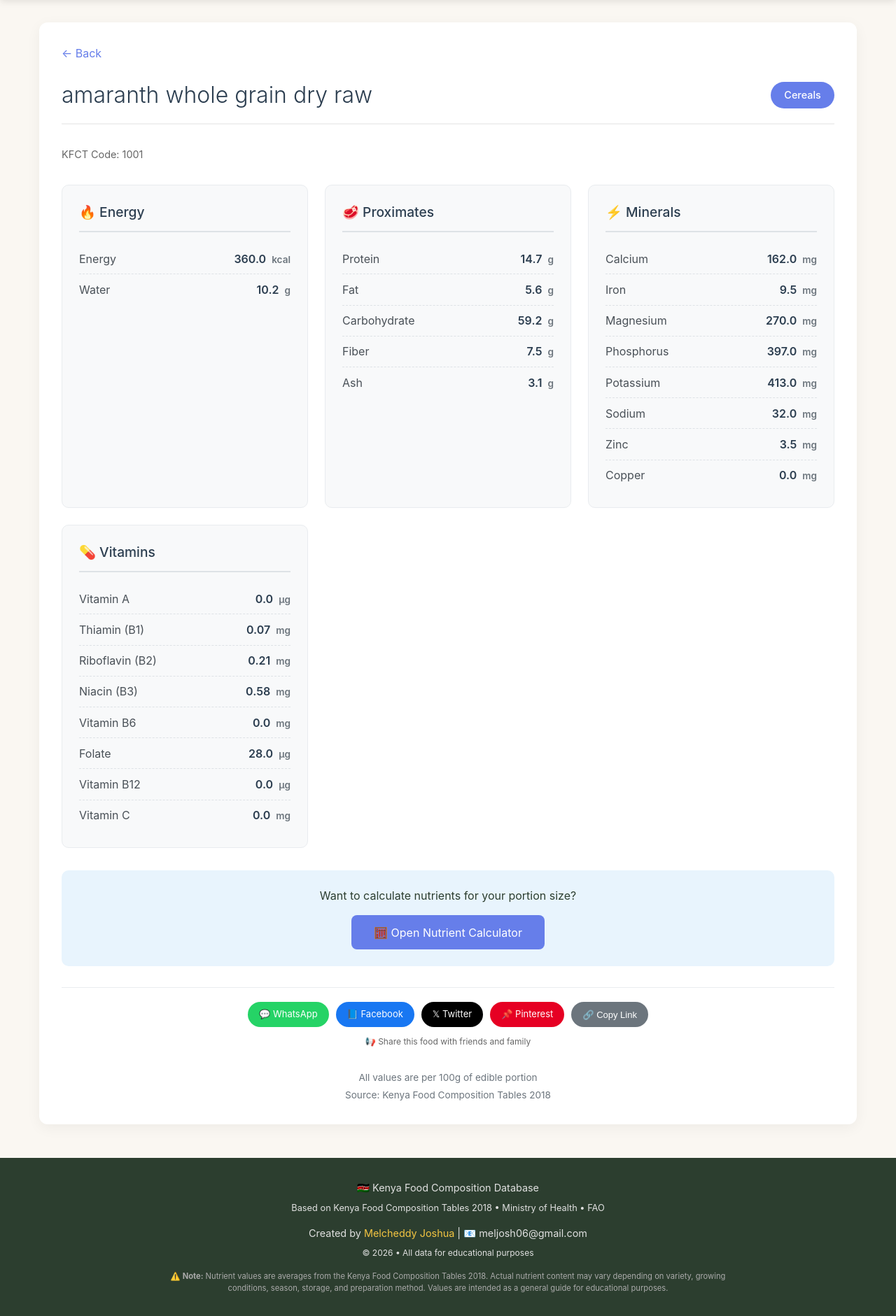
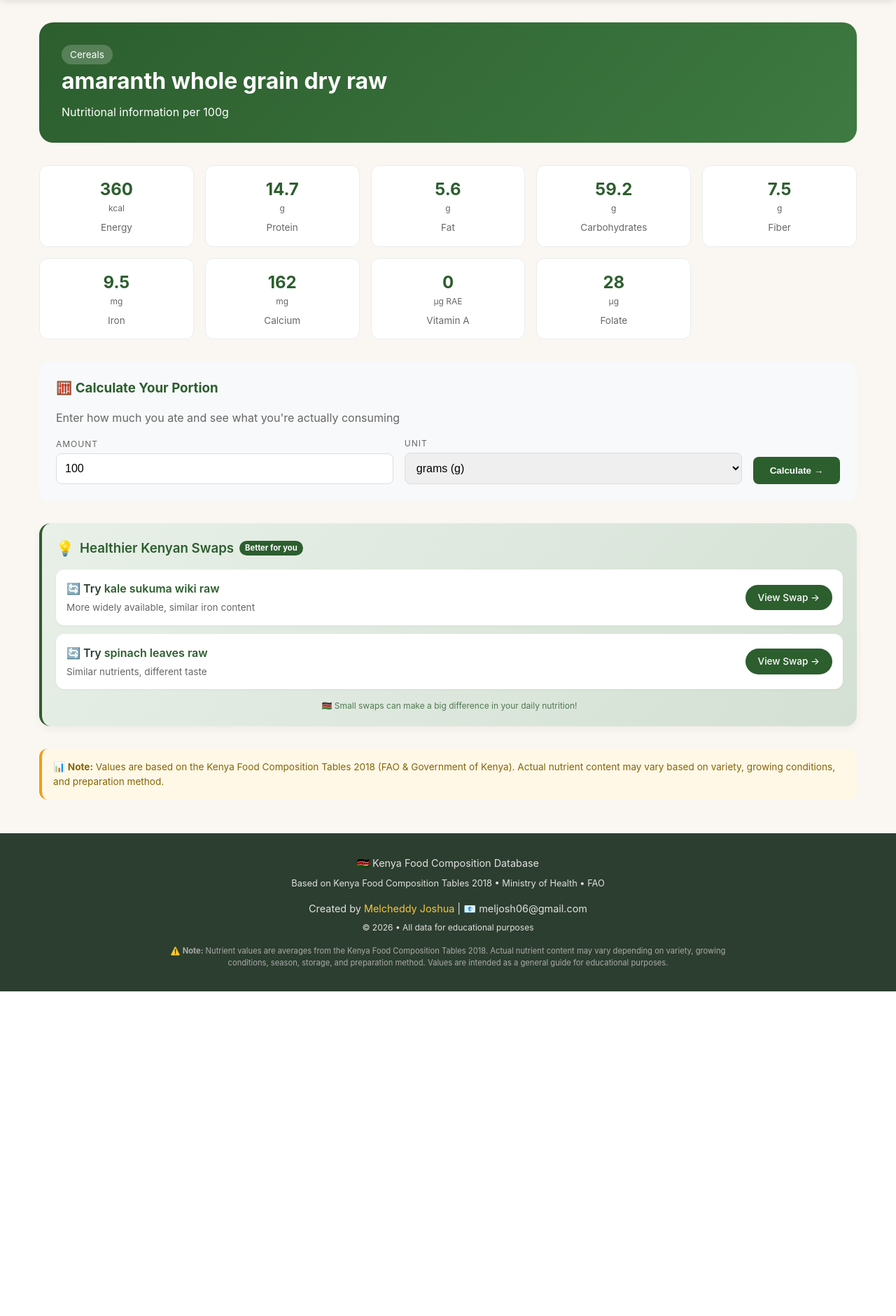
Before and after one commit to melcheddy/kenya-food-database, a Django app: page /food/1/ in a window 1280 px wide. Shown: the part 66-1947 px from the top of the page at 70% size. After the commit the page ends 1483 px from the top, so only its background shows below. Run offline with Django 5.2, Linux system fonts and the light colour scheme; data comes from the database, SQL or seed files in the repository.

Commit message:
Add enhanced swap suggestions section to food detail page

```diff
--- a/foods/templates/foods/food_detail.html
+++ b/foods/templates/foods/food_detail.html
@@ -1,335 +1,384 @@
 {% extends 'foods/base.html' %}
 
-{% block title %}{{ food.food_name }} - Kenya Food Database{% endblock %}
+{% block title %}{{ food.food_name }} - Nutrition Info{% endblock %}
 
 {% block extra_css %}
 <style>
-    .detail-container {
-        background: white;
+    .food-header {
+        background: linear-gradient(135deg, #2c5e2e 0%, #3e7a41 100%);
+        border-radius: 20px;
         padding: 2rem;
-        border-radius: 12px;
-        box-shadow: 0 5px 20px rgba(0,0,0,0.05);
+        color: white;
+        margin-bottom: 2rem;
     }
 
-    .back-link {
-        display: inline-block;
-        margin-bottom: 1.5rem;
-        color: #667eea;
-        text-decoration: none;
+    .food-header h1 {
+        font-size: 2rem;
+        margin-bottom: 0.5rem;
     }
 
-    .header {
-        display: flex;
-        justify-content: space-between;
-        align-items: center;
-        margin-bottom: 2rem;
-        padding-bottom: 1rem;
-        border-bottom: 2px solid #f0f0f0;
-        flex-wrap: wrap;
-        gap: 1rem;
-    }
-
-    h1 {
-        color: #2c3e50;
-        font-size: 2rem;
-        font-weight: 300;
-        margin: 0;
-    }
-
-    .category-badge {
-        background: #667eea;
-        color: white;
-        padding: 0.5rem 1.2rem;
-        border-radius: 30px;
-        font-size: 0.9rem;
-        font-weight: 500;
-    }
-
-    .kfct-code {
-        color: #666;
-        margin-bottom: 1.5rem;
-        font-size: 0.9rem;
+    .food-header .category-badge {
+        display: inline-block;
+        background: rgba(255,255,255,0.2);
+        padding: 4px 12px;
+        border-radius: 20px;
+        font-size: 0.85rem;
     }
 
     .nutrient-grid {
         display: grid;
-        grid-template-columns: repeat(auto-fit, minmax(300px, 1fr));
-        gap: 1.5rem;
+        grid-template-columns: repeat(auto-fill, minmax(200px, 1fr));
+        gap: 1rem;
+        margin-bottom: 2rem;
+    }
+
+    .nutrient-card {
+        background: white;
+        padding: 1rem;
+        border-radius: 12px;
+        text-align: center;
+        border: 1px solid #e9ecef;
+        transition: transform 0.2s;
+    }
+
+    .nutrient-card:hover {
+        transform: translateY(-2px);
+        box-shadow: 0 4px 12px rgba(0,0,0,0.1);
+    }
+
+    .nutrient-value {
+        font-size: 1.5rem;
+        font-weight: 700;
+        color: #2c5e2e;
+    }
+
+    .nutrient-unit {
+        font-size: 0.75rem;
+        color: #666;
+    }
+
+    .nutrient-name {
+        color: #666;
+        font-size: 0.85rem;
+        margin-top: 0.5rem;
+    }
+
+    .calculator-box {
+        background: #f8f9fa;
+        border-radius: 16px;
+        padding: 1.5rem;
         margin: 2rem 0;
     }
 
-    .nutrient-card {
-        background: #f8f9fa;
-        border-radius: 10px;
-        padding: 1.5rem;
-        border: 1px solid #e9ecef;
+    .calculator-form {
+        display: flex;
+        gap: 1rem;
+        flex-wrap: wrap;
+        align-items: flex-end;
     }
 
-    .card-title {
-        color: #2c3e50;
-        font-size: 1.2rem;
-        font-weight: 500;
-        margin: 0 0 1rem 0;
-        padding-bottom: 0.8rem;
-        border-bottom: 2px solid #dee2e6;
+    .form-group {
+        flex: 1;
+        min-width: 120px;
     }
 
-    .nutrient-item {
+    .form-group label {
+        display: block;
+        font-size: 0.75rem;
+        color: #666;
+        margin-bottom: 0.25rem;
+        text-transform: uppercase;
+        letter-spacing: 1px;
+    }
+
+    .form-group input, .form-group select {
+        width: 100%;
+        padding: 0.75rem;
+        border: 1px solid #ddd;
+        border-radius: 8px;
+        font-size: 1rem;
+    }
+
+    .calculate-btn {
+        background: #2c5e2e;
+        color: white;
+        padding: 0.75rem 1.5rem;
+        border: none;
+        border-radius: 8px;
+        font-weight: 600;
+        cursor: pointer;
+        transition: background 0.2s;
+    }
+
+    .calculate-btn:hover {
+        background: #1e421f;
+    }
+
+    .result-box {
+        margin-top: 1.5rem;
+        padding: 1rem;
+        background: #e8f0e8;
+        border-radius: 12px;
+        display: none;
+    }
+
+    .result-box.show {
+        display: block;
+    }
+
+    .result-row {
         display: flex;
         justify-content: space-between;
-        padding: 0.6rem 0;
-        border-bottom: 1px dashed #dee2e6;
+        padding: 0.5rem 0;
+        border-bottom: 1px solid #c8dbc8;
     }
 
-    .nutrient-item:last-child {
+    .result-row:last-child {
         border-bottom: none;
     }
 
-    .nutrient-name {
-        color: #495057;
+    @media (max-width: 600px) {
+        .calculator-form {
+            flex-direction: column;
         }
 
-    .nutrient-value {
-        font-weight: 600;
-        color: #2c3e50;
+        .form-group {
+            width: 100%;
         }
 
-    .unit {
-        color: #6c757d;
-        font-size: 0.85rem;
-        margin-left: 4px;
-    }
-
-    .calculator-prompt {
-        margin-top: 2rem;
-        padding: 1.5rem;
-        background: #e8f4fd;
-        border-radius: 10px;
-        text-align: center;
-    }
-
-    .calculator-link {
-        display: inline-block;
-        padding: 0.8rem 2rem;
-        background: #667eea;
-        color: white;
-        text-decoration: none;
-        border-radius: 8px;
-        transition: background 0.3s;
-    }
-
-    .calculator-link:hover {
-        background: #5a67d8;
-    }
-
-    .footer-note {
-        margin-top: 2rem;
-        text-align: center;
-        color: #6c757d;
-        font-size: 0.85rem;
-    }
-
-    @media (max-width: 768px) {
-        .detail-container {
-            padding: 1.5rem;
-        }
-
-        h1 {
-            font-size: 1.6rem;
-        }
-
-        .header {
-            flex-direction: column;
-            align-items: flex-start;
+        .calculate-btn {
+            width: 100%;
         }
 
         .nutrient-grid {
-            grid-template-columns: 1fr;
-        }
-    }
-
-    @media (max-width: 480px) {
-        .detail-container {
-            padding: 1rem;
-        }
-
-        h1 {
-            font-size: 1.4rem;
-        }
-
-        .nutrient-card {
-            padding: 1rem;
+            grid-template-columns: repeat(2, 1fr);
         }
     }
 </style>
 {% endblock %}
 
 {% block content %}
-<div class="detail-container">
-    <a href="javascript:history.back()" class="back-link">← Back</a>
 
-    <div class="header">
+<div class="food-header">
+    <span class="category-badge">{{ food.category.name|default:"Kenyan Food" }}</span>
     <h1>{{ food.food_name }}</h1>
-        <span class="category-badge">{{ food.category.name }}</span>
+    <p>Nutritional information per 100g</p>
 </div>
-
-    {% if food.kfct_code %}
-    <div class="kfct-code">KFCT Code: {{ food.kfct_code }}</div>
-    {% endif %}
 
 <div class="nutrient-grid">
     <div class="nutrient-card">
-            <div class="card-title">🔥 Energy</div>
-            <div class="nutrient-item">
-                <span class="nutrient-name">Energy</span>
-                <span class="nutrient-value">{{ food.energy_kcal }} <span class="unit">kcal</span></span>
+        <div class="nutrient-value">{{ food.energy_kcal|floatformat:0 }}</div>
+        <div class="nutrient-unit">kcal</div>
+        <div class="nutrient-name">Energy</div>
     </div>
-            <div class="nutrient-item">
-                <span class="nutrient-name">Water</span>
-                <span class="nutrient-value">{{ food.water_g }} <span class="unit">g</span></span>
+    <div class="nutrient-card">
+        <div class="nutrient-value">{{ food.protein_g|floatformat:1 }}</div>
+        <div class="nutrient-unit">g</div>
+        <div class="nutrient-name">Protein</div>
+    </div>
+    <div class="nutrient-card">
+        <div class="nutrient-value">{{ food.fat_g|floatformat:1 }}</div>
+        <div class="nutrient-unit">g</div>
+        <div class="nutrient-name">Fat</div>
+    </div>
+    <div class="nutrient-card">
+        <div class="nutrient-value">{{ food.carbohydrate_g|floatformat:1 }}</div>
+        <div class="nutrient-unit">g</div>
+        <div class="nutrient-name">Carbohydrates</div>
+    </div>
+    <div class="nutrient-card">
+        <div class="nutrient-value">{{ food.fiber_g|floatformat:1 }}</div>
+        <div class="nutrient-unit">g</div>
+        <div class="nutrient-name">Fiber</div>
+    </div>
+    <div class="nutrient-card">
+        <div class="nutrient-value">{{ food.iron_mg|floatformat:1 }}</div>
+        <div class="nutrient-unit">mg</div>
+        <div class="nutrient-name">Iron</div>
+    </div>
+    <div class="nutrient-card">
+        <div class="nutrient-value">{{ food.calcium_mg|floatformat:0 }}</div>
+        <div class="nutrient-unit">mg</div>
+        <div class="nutrient-name">Calcium</div>
+    </div>
+    <div class="nutrient-card">
+        <div class="nutrient-value">{{ food.vitamin_a_rae_ug|floatformat:0 }}</div>
+        <div class="nutrient-unit">µg RAE</div>
+        <div class="nutrient-name">Vitamin A</div>
+    </div>
+    <div class="nutrient-card">
+        <div class="nutrient-value">{{ food.folate_ug|floatformat:0 }}</div>
+        <div class="nutrient-unit">µg</div>
+        <div class="nutrient-name">Folate</div>
     </div>
 </div>
 
-        <div class="nutrient-card">
-            <div class="card-title">🥩 Proximates</div>
-            <div class="nutrient-item">
-                <span class="nutrient-name">Protein</span>
-                <span class="nutrient-value">{{ food.protein_g }} <span class="unit">g</span></span>
+<div class="calculator-box">
+    <h3 style="color: #2c5e2e; margin-bottom: 1rem;">🧮 Calculate Your Portion</h3>
+    <p style="color: #666; margin-bottom: 1rem;">Enter how much you ate and see what you're actually consuming</p>
+
+    <div class="calculator-form">
+        <div class="form-group">
+            <label>Amount</label>
+            <input type="number" id="amount" value="100" step="10">
         </div>
-            <div class="nutrient-item">
-                <span class="nutrient-name">Fat</span>
-                <span class="nutrient-value">{{ food.fat_g }} <span class="unit">g</span></span>
+        <div class="form-group">
+            <label>Unit</label>
+            <select id="unit">
+                <option value="grams">grams (g)</option>
+                <option value="tablespoon">tablespoon</option>
+                <option value="teaspoon">teaspoon</option>
+                <option value="cup">cup</option>
+                <option value="piece">piece</option>
+            </select>
         </div>
-            <div class="nutrient-item">
-                <span class="nutrient-name">Carbohydrate</span>
-                <span class="nutrient-value">{{ food.carbohydrate_g }} <span class="unit">g</span></span>
+        <button class="calculate-btn" onclick="calculateNutrition()">Calculate →</button>
     </div>
-            <div class="nutrient-item">
-                <span class="nutrient-name">Fiber</span>
-                <span class="nutrient-value">{{ food.fiber_g }} <span class="unit">g</span></span>
-            </div>
-            <div class="nutrient-item">
-                <span class="nutrient-name">Ash</span>
-                <span class="nutrient-value">{{ food.ash_g }} <span class="unit">g</span></span>
+
+    <div id="resultBox" class="result-box">
+        <h4 style="margin-bottom: 1rem;">📊 Your Portion: <span id="displayGrams"></span></h4>
+        <div id="resultContent"></div>
     </div>
 </div>
 
-        <div class="nutrient-card">
-            <div class="card-title">⚡ Minerals</div>
-            <div class="nutrient-item">
-                <span class="nutrient-name">Calcium</span>
-                <span class="nutrient-value">{{ food.calcium_mg }} <span class="unit">mg</span></span>
+<!-- ========== ENHANCED SWAP SUGGESTIONS SECTION ========== -->
+{% if swap_suggestions %}
+<div style="margin-top: 30px; padding: 20px; background: linear-gradient(135deg, #e8f0e8 0%, #d4e0d4 100%); border-radius: 16px; border-left: 4px solid #2c5e2e; box-shadow: 0 4px 12px rgba(0,0,0,0.05);">
+    <h3 style="color: #2c5e2e; margin-bottom: 15px; display: flex; align-items: center; gap: 8px;">
+        <span style="font-size: 1.3rem;">💡</span>
+        <span style="font-weight: 600;">Healthier Kenyan Swaps</span>
+        <span style="background: #2c5e2e; color: white; font-size: 0.7rem; padding: 2px 8px; border-radius: 20px;">Better for you</span>
+    </h3>
+    <div style="display: grid; gap: 12px;">
+        {% for swap in swap_suggestions %}
+        <div style="background: white; padding: 15px; border-radius: 12px; display: flex; justify-content: space-between; align-items: center; flex-wrap: wrap; gap: 15px; box-shadow: 0 1px 3px rgba(0,0,0,0.05); transition: transform 0.2s;">
+            <div style="flex: 1;">
+                <div style="font-weight: 600; color: #2c3e2f; margin-bottom: 5px; font-size: 1rem;">
+                    🔄 Try <span style="color: #2c5e2e;">{{ swap.name }}</span>
                 </div>
-            <div class="nutrient-item">
-                <span class="nutrient-name">Iron</span>
-                <span class="nutrient-value">{{ food.iron_mg }} <span class="unit">mg</span></span>
-            </div>
-            <div class="nutrient-item">
-                <span class="nutrient-name">Magnesium</span>
-                <span class="nutrient-value">{{ food.magnesium_mg }} <span class="unit">mg</span></span>
-            </div>
-            <div class="nutrient-item">
-                <span class="nutrient-name">Phosphorus</span>
-                <span class="nutrient-value">{{ food.phosphorus_mg }} <span class="unit">mg</span></span>
-            </div>
-            <div class="nutrient-item">
-                <span class="nutrient-name">Potassium</span>
-                <span class="nutrient-value">{{ food.potassium_mg }} <span class="unit">mg</span></span>
-            </div>
-            <div class="nutrient-item">
-                <span class="nutrient-name">Sodium</span>
-                <span class="nutrient-value">{{ food.sodium_mg }} <span class="unit">mg</span></span>
-            </div>
-            <div class="nutrient-item">
-                <span class="nutrient-name">Zinc</span>
-                <span class="nutrient-value">{{ food.zinc_mg }} <span class="unit">mg</span></span>
-            </div>
-            <div class="nutrient-item">
-                <span class="nutrient-name">Copper</span>
-                <span class="nutrient-value">{{ food.copper_mg }} <span class="unit">mg</span></span>
+                <div style="color: #666; font-size: 0.85rem;">
+                    {{ swap.benefit }}
                 </div>
             </div>
-
-        <div class="nutrient-card">
-            <div class="card-title">💊 Vitamins</div>
-            <div class="nutrient-item">
-                <span class="nutrient-name">Vitamin A</span>
-                <span class="nutrient-value">{{ food.vitamin_a_rae_ug }} <span class="unit">µg</span></span>
-            </div>
-            <div class="nutrient-item">
-                <span class="nutrient-name">Thiamin (B1)</span>
-                <span class="nutrient-value">{{ food.thiamin_mg }} <span class="unit">mg</span></span>
-            </div>
-            <div class="nutrient-item">
-                <span class="nutrient-name">Riboflavin (B2)</span>
-                <span class="nutrient-value">{{ food.riboflavin_mg }} <span class="unit">mg</span></span>
-            </div>
-            <div class="nutrient-item">
-                <span class="nutrient-name">Niacin (B3)</span>
-                <span class="nutrient-value">{{ food.niacin_mg }} <span class="unit">mg</span></span>
-            </div>
-            <div class="nutrient-item">
-                <span class="nutrient-name">Vitamin B6</span>
-                <span class="nutrient-value">{{ food.vitamin_b6_mg }} <span class="unit">mg</span></span>
-            </div>
-            <div class="nutrient-item">
-                <span class="nutrient-name">Folate</span>
-                <span class="nutrient-value">{{ food.folate_ug }} <span class="unit">µg</span></span>
-            </div>
-            <div class="nutrient-item">
-                <span class="nutrient-name">Vitamin B12</span>
-                <span class="nutrient-value">{{ food.vitamin_b12_ug }} <span class="unit">µg</span></span>
-            </div>
-            <div class="nutrient-item">
-                <span class="nutrient-name">Vitamin C</span>
-                <span class="nutrient-value">{{ food.vitamin_c_mg }} <span class="unit">mg</span></span>
-            </div>
-        </div>
-    </div>
-
-    <div class="calculator-prompt">
-        <p style="margin-bottom: 1rem;">Want to calculate nutrients for your portion size?</p>
-        <a href="{% url 'calculator' %}?food={{ food.id }}" class="calculator-link">
-            🧮 Open Nutrient Calculator
+            <a href="{% url 'food_detail' swap.id %}"
+               style="background: #2c5e2e; color: white; padding: 8px 18px; border-radius: 30px; text-decoration: none; font-size: 0.85rem; font-weight: 500; transition: background 0.2s; white-space: nowrap;">
+                View Swap →
             </a>
         </div>
+        {% endfor %}
+    </div>
+    <p style="margin-top: 15px; color: #2c5e2e; font-size: 0.75rem; text-align: center; opacity: 0.8;">
+        🇰🇪 Small swaps can make a big difference in your daily nutrition!
+    </p>
+</div>
+{% endif %}
+<!-- ========== END SWAP SUGGESTIONS ========== -->
 
-    <!-- SHARE BUTTONS -->
-    <div style="margin-top: 30px; padding-top: 20px; border-top: 1px solid #e9ecef;">
-        <div style="display: flex; gap: 10px; justify-content: center; flex-wrap: wrap;">
-            <a href="https://wa.me/?text={{ food.food_name|urlencode }}%20-%20{{ food.energy_kcal|floatformat:0 }}%20kcal,%20{{ food.protein_g|floatformat:1 }}g%20protein,%20{{ food.iron_mg|floatformat:1 }}mg%20iron.%20{{ request.build_absolute_uri|urlencode }}"
-               target="_blank" style="background:#25D366; color:white; padding:8px 16px; border-radius:40px; text-decoration:none; font-size:13px;">
-                💬 WhatsApp
-            </a>
-            <a href="https://www.facebook.com/sharer/sharer.php?u={{ request.build_absolute_uri|urlencode }}"
-               target="_blank" style="background:#1877F2; color:white; padding:8px 16px; border-radius:40px; text-decoration:none; font-size:13px;">
-                📘 Facebook
-            </a>
-            <a href="https://twitter.com/intent/tweet?text={{ food.food_name|urlencode }}%20-%20{{ food.energy_kcal|floatformat:0 }}%20kcal,%20{{ food.protein_g|floatformat:1 }}g%20protein,%20{{ food.iron_mg|floatformat:1 }}mg%20iron%20from%20KFCT&url={{ request.build_absolute_uri|urlencode }}"
-               target="_blank" style="background:#000000; color:white; padding:8px 16px; border-radius:40px; text-decoration:none; font-size:13px;">
-                𝕏 Twitter
-            </a>
-            <a href="https://pinterest.com/pin/create/button/?url={{ request.build_absolute_uri|urlencode }}&description={{ food.food_name|urlencode }}%20-%20{{ food.energy_kcal|floatformat:0 }}%20kcal%20per%20100g"
-               target="_blank" style="background:#E60023; color:white; padding:8px 16px; border-radius:40px; text-decoration:none; font-size:13px;">
-                📌 Pinterest
-            </a>
-            <button onclick="copyLink()" style="background:#6c757d; color:white; border:none; padding:8px 16px; border-radius:40px; font-size:13px; cursor:pointer;">
-                🔗 Copy Link
-            </button>
-        </div>
-        <p style="text-align: center; margin-top: 12px; font-size: 12px; color: #666;">📢 Share this food with friends and family</p>
-    </div>
-
-    <div class="footer-note">
-        <p>All values are per 100g of edible portion</p>
-        <p style="margin-top: 0.3rem;">Source: Kenya Food Composition Tables 2018</p>
-    </div>
+<div style="margin-top: 2rem; padding: 1rem; background: #fff8e7; border-radius: 12px; border-left: 4px solid #f39c12;">
+    <p style="margin: 0; font-size: 0.85rem; color: #856404;">
+        📊 <strong>Note:</strong> Values are based on the Kenya Food Composition Tables 2018 (FAO & Government of Kenya).
+        Actual nutrient content may vary based on variety, growing conditions, and preparation method.
+    </p>
 </div>
 
 <script>
-function copyLink() {
-    navigator.clipboard.writeText(window.location.href);
-    alert('Link copied to clipboard!');
+    // Unit conversion data (based on your CSV)
+    const unitConversions = {
+        "maize_flour_refined": {"tablespoon": 8, "teaspoon": 2.5, "cup": 120, "piece": null},
+        "maize_flour_whole": {"tablespoon": 8, "teaspoon": 2.5, "cup": 120, "piece": null},
+        "rice_cooked": {"tablespoon": 15, "teaspoon": 5, "cup": 158, "piece": null},
+        "beans_raw": {"tablespoon": 12, "teaspoon": 4, "cup": 190, "piece": null},
+        "sukuma_wiki_raw": {"tablespoon": null, "teaspoon": null, "cup": 70, "piece": null},
+        "cabbage_raw": {"tablespoon": null, "teaspoon": null, "cup": 70, "piece": null},
+        "milk_whole": {"tablespoon": 15, "teaspoon": 5, "cup": 240, "piece": null},
+        "egg_whole_raw": {"tablespoon": null, "teaspoon": null, "cup": null, "piece": 50},
+        "chapati": {"tablespoon": null, "teaspoon": null, "cup": null, "piece": 60},
+        "groundnuts_raw": {"tablespoon": 9, "teaspoon": 3, "cup": 150, "piece": null}
+    };
+
+    // Nutrient data (per 100g)
+    const nutrientData = {
+        "energy_kcal": {{ food.energy_kcal|default:0 }},
+        "protein_g": {{ food.protein_g|default:0 }},
+        "fat_g": {{ food.fat_g|default:0 }},
+        "carbohydrate_g": {{ food.carbohydrate_g|default:0 }},
+        "fiber_g": {{ food.fiber_g|default:0 }},
+        "iron_mg": {{ food.iron_mg|default:0 }},
+        "calcium_mg": {{ food.calcium_mg|default:0 }},
+        "vitamin_a_rae_ug": {{ food.vitamin_a_rae_ug|default:0 }},
+        "folate_ug": {{ food.folate_ug|default:0 }}
+    };
+
+    function calculateNutrition() {
+        const amount = parseFloat(document.getElementById('amount').value);
+        const unit = document.getElementById('unit').value;
+        const foodName = "{{ food.food_name }}";
+
+        let grams = amount;
+
+        // Convert if not grams
+        if (unit !== 'grams') {
+            const conversions = unitConversions["{{ food.food_name|escapejs }}"];
+            if (conversions && conversions[unit]) {
+                grams = amount * conversions[unit];
+            } else {
+                alert(`Unit "${unit}" not available for this food. Using grams.`);
+                grams = amount;
+            }
+        }
+
+        document.getElementById('displayGrams').innerHTML = `${grams.toFixed(1)}g`;
+
+        // Calculate each nutrient
+        const factor = grams / 100;
+        const results = {};
+        for (const [key, value] of Object.entries(nutrientData)) {
+            results[key] = value * factor;
+        }
+
+        // Display results
+        const resultHtml = `
+            <div class="result-row">
+                <span>🔥 Energy:</span>
+                <strong>${results.energy_kcal.toFixed(1)} kcal</strong>
+            </div>
+            <div class="result-row">
+                <span>💪 Protein:</span>
+                <strong>${results.protein_g.toFixed(1)} g</strong>
+            </div>
+            <div class="result-row">
+                <span>🧈 Fat:</span>
+                <strong>${results.fat_g.toFixed(1)} g</strong>
+            </div>
+            <div class="result-row">
+                <span>🍚 Carbohydrates:</span>
+                <strong>${results.carbohydrate_g.toFixed(1)} g</strong>
+            </div>
+            <div class="result-row">
+                <span>🌾 Fiber:</span>
+                <strong>${results.fiber_g.toFixed(1)} g</strong>
+            </div>
+            <div class="result-row">
+                <span>🩸 Iron:</span>
+                <strong>${results.iron_mg.toFixed(1)} mg</strong>
+            </div>
+            <div class="result-row">
+                <span>🦴 Calcium:</span>
+                <strong>${results.calcium_mg.toFixed(0)} mg</strong>
+            </div>
+            <div class="result-row">
+                <span>👁️ Vitamin A:</span>
+                <strong>${results.vitamin_a_rae_ug.toFixed(0)} µg RAE</strong>
+            </div>
+            <div class="result-row">
+                <span>🥬 Folate:</span>
+                <strong>${results.folate_ug.toFixed(0)} µg</strong>
+            </div>
+        `;
+
+        document.getElementById('resultContent').innerHTML = resultHtml;
+        document.getElementById('resultBox').classList.add('show');
     }
 </script>
+
 {% endblock %}
```
Lines whose indentation alone changed are shown as unchanged.
